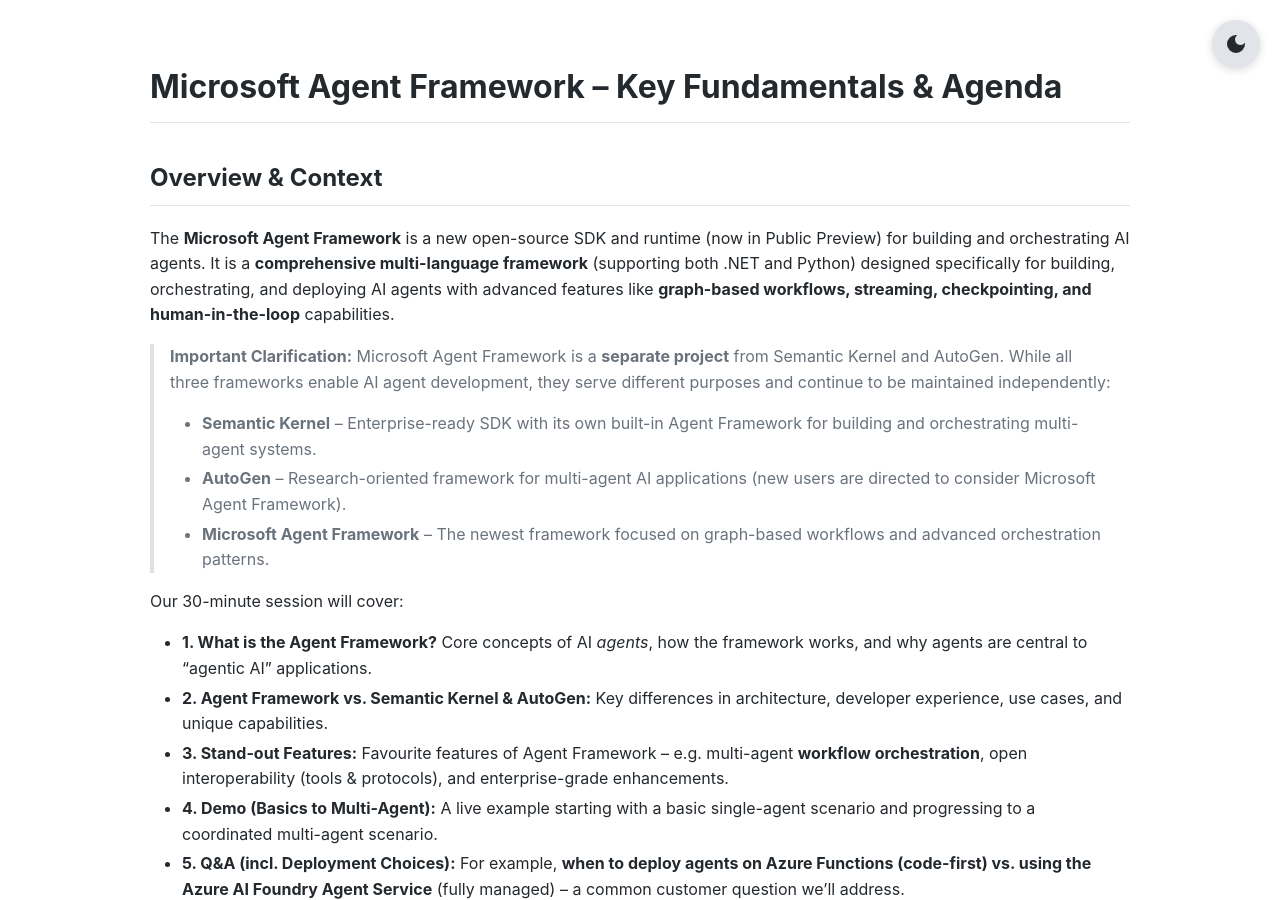
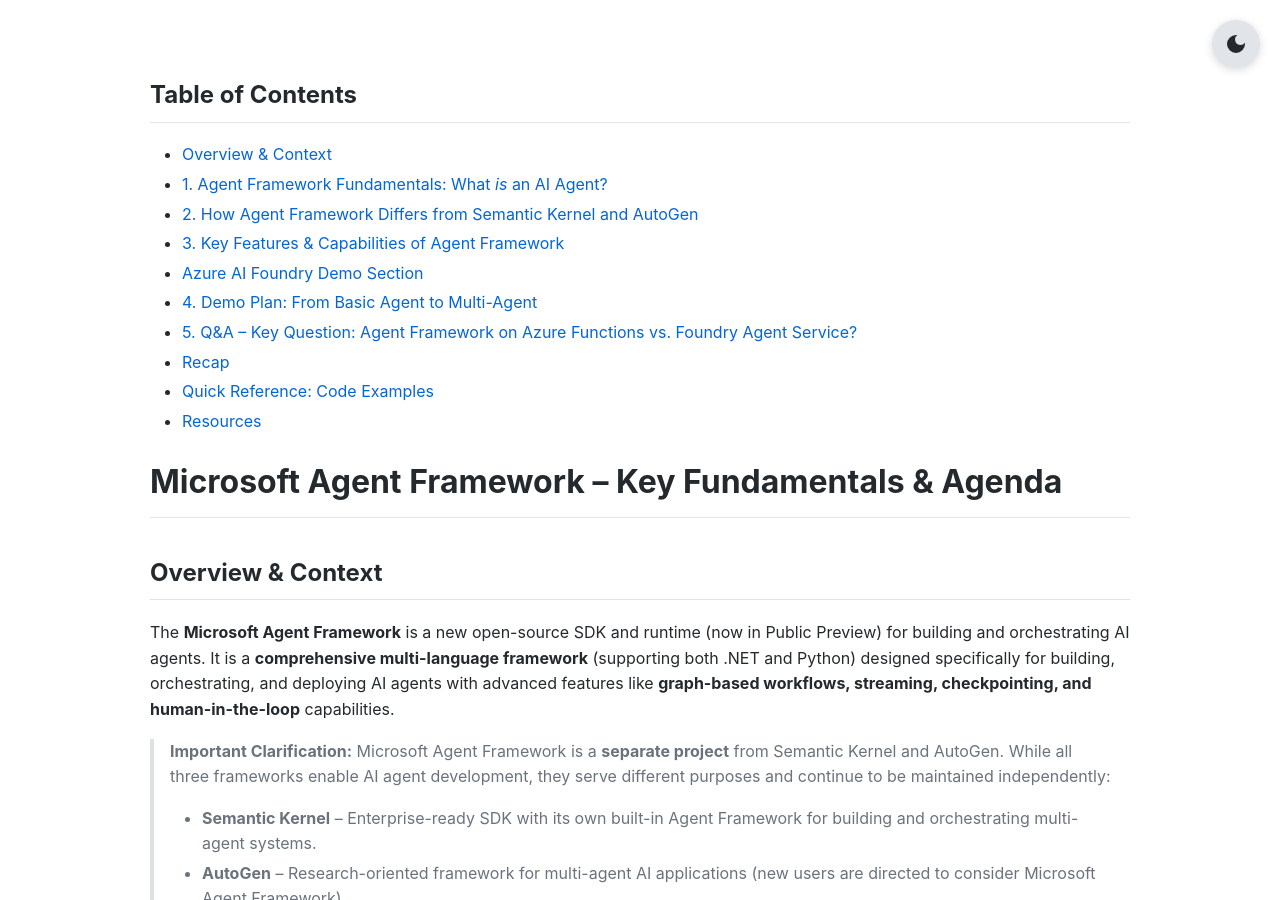
Before and after one commit to viperdan-org/agent-framework-demo, a Jekyll site: the page built from index.md, in a window 1280 px wide and 900 px high. Built offline with Jekyll 4.4.1, drawn with Linux system fonts in a browser that asks for light colours.

Commit message:
Add Table of Contents to index.md

```diff
--- a/index.md
+++ b/index.md
@@ -2,6 +2,19 @@
 layout: default
 title: Microsoft Agent Framework – Key Fundamentals & Agenda
 ---
+
+## Table of Contents
+
+- [Overview & Context](#overview--context)
+- [1. Agent Framework Fundamentals: What *is* an AI Agent?](#1-agent-framework-fundamentals-what-is-an-ai-agent)
+- [2. How Agent Framework Differs from Semantic Kernel and AutoGen](#2-how-agent-framework-differs-from-semantic-kernel-and-autogen)
+- [3. Key Features & Capabilities of Agent Framework](#3-key-features--capabilities-of-agent-framework)
+- [Azure AI Foundry Demo Section](#azure-ai-foundry-demo-section)
+- [4. Demo Plan: From Basic Agent to Multi-Agent](#4-demo-plan-from-basic-agent-to-multi-agent)
+- [5. Q&A – Key Question: Agent Framework on Azure Functions vs. Foundry Agent Service?](#5-qa--key-question-agent-framework-on-azure-functions-vs-foundry-agent-service)
+- [Recap](#recap)
+- [Quick Reference: Code Examples](#quick-reference-code-examples)
+- [Resources](#resources)
 
 # Microsoft Agent Framework – Key Fundamentals & Agenda
 
```
